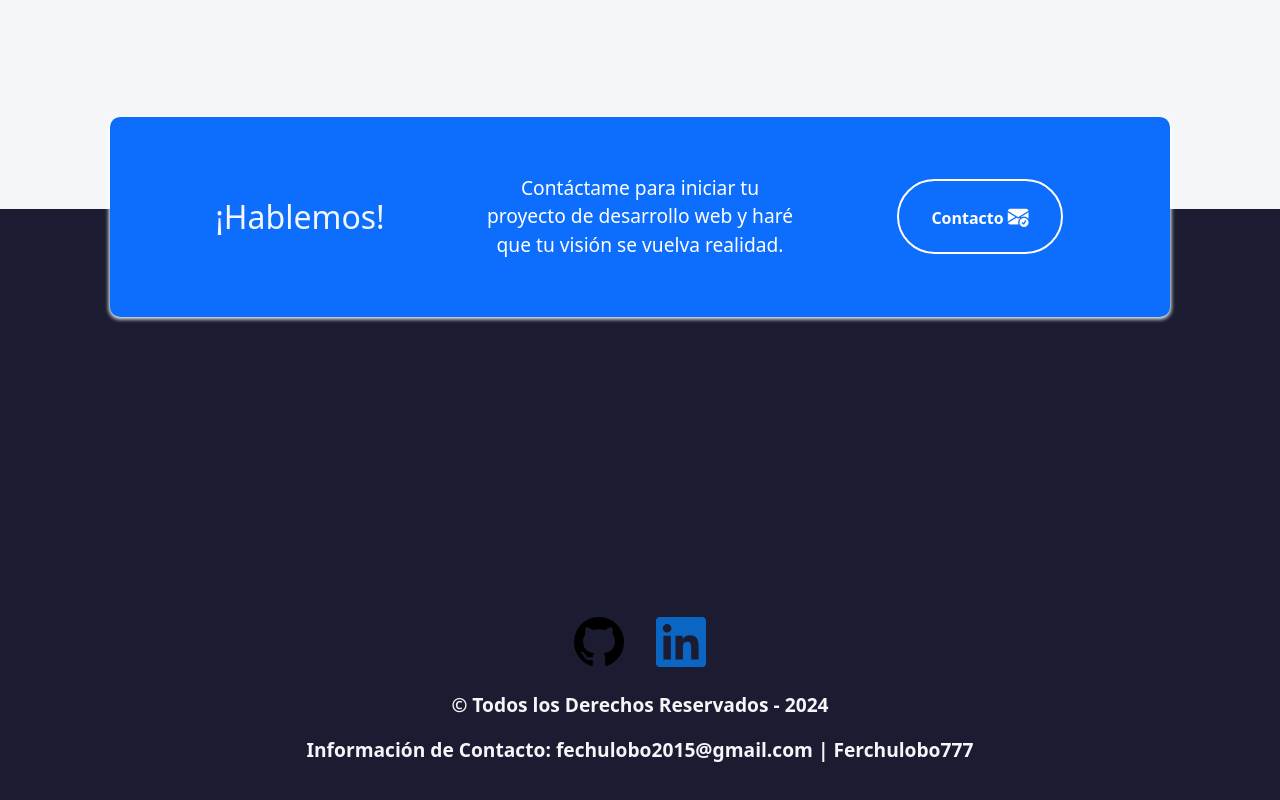
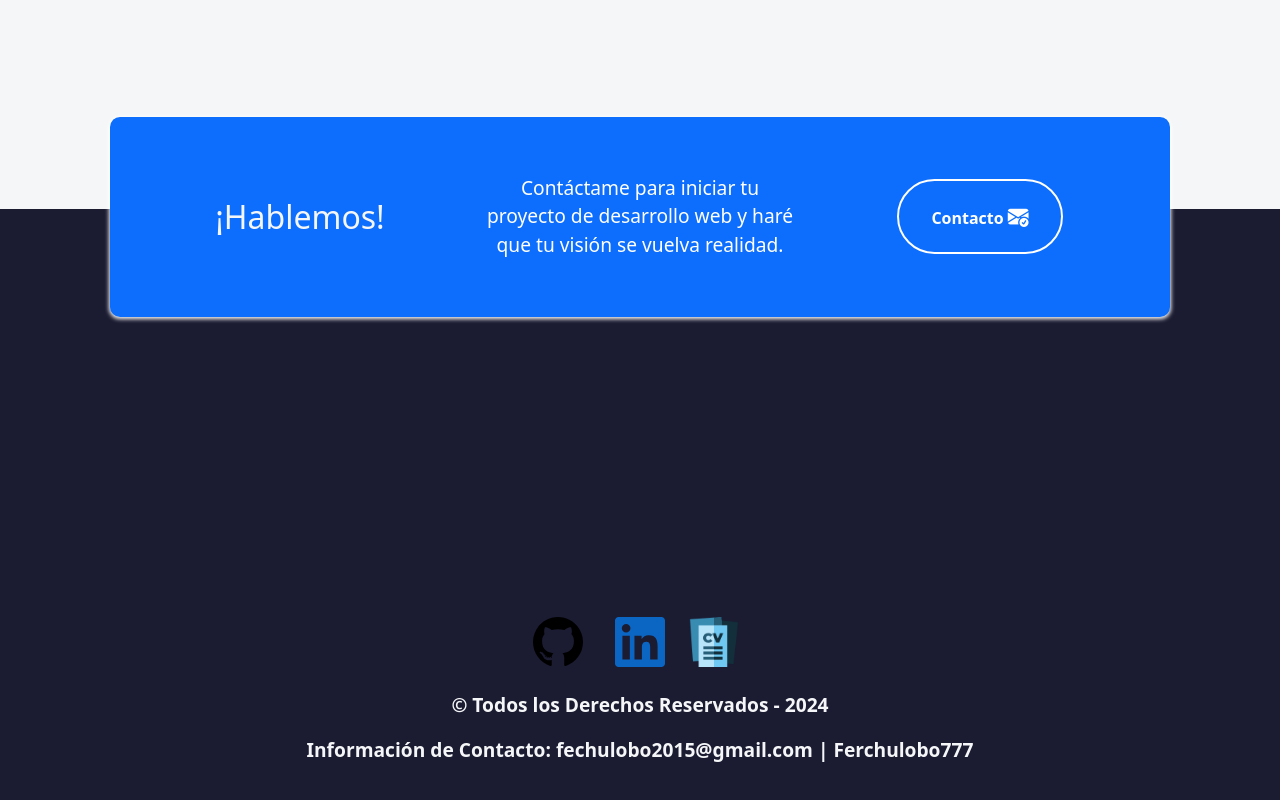
Before and after one commit to Ferchulobo777/portfoliov4, a plain HTML site: page index.html in a window 1280 px wide. Shown: the part 3438-4238 px from the top of the page. Drawn offline with nearby package versions, Linux system fonts and the light colour scheme; a web font is replaced by a local one.

Commit message:
se agrega boton de file cv

```diff
--- a/index.html
+++ b/index.html
@@ -229,6 +229,7 @@
         <div class="d-flex justify-content-center gap-3 justify-content-md-center mb-4">
           <a href="https://github.com/Ferchulobo777" target="_blank" rel="noopener noreferrer" class="social-link me-3"><img width="50" src="./assets/img/github.svg" alt="github-logo"></a>
           <a href="https://www.linkedin.com/in/ferchulobo777/" target="_blank" rel="noopener noreferrer" class="social-link"><img width="50" src="./assets/img/linkedin.svg" alt="linkedin-logo"></a>
+          <a href="./assets/img/Fernando Rodriguez.pdf" target="_blank" rel="noopener noreferrer" class="social-link mx-2"><img width="50" src="./assets/img/909212.png" alt="linkedin-logo"></a>
         </div>
       </div>
       <div class="col-md-12 text-center">
```
Also changed, not shown: assets/img/909212.png (added), 1 other file.
